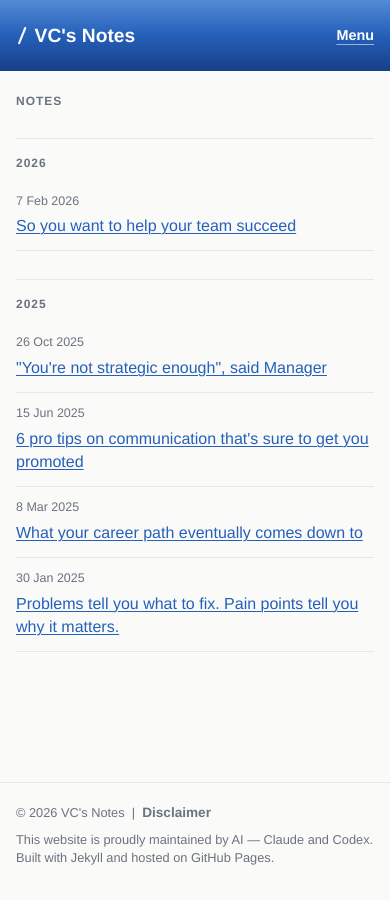
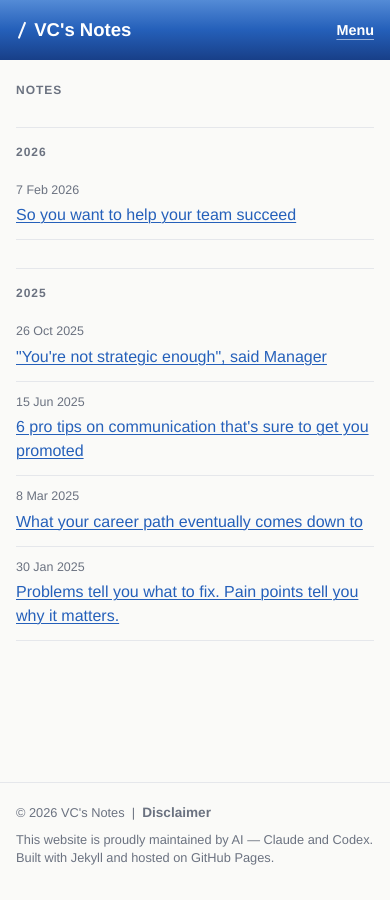
Before and after one commit to vcxcvii/vcxcvii.github.io, a Jekyll site: the page built from index.md, in a window 390 px wide. Built offline with Jekyll 4.4.1, drawn with Linux system fonts in a browser that asks for light colours.

Commit message:
Refine mobile header typography and spacing

```diff
--- a/assets/css/style.scss
+++ b/assets/css/style.scss
@@ -960,17 +960,17 @@ th {
   }
 
   #h1-nav-wrapper {
-    padding-top: 0.85rem;
-    padding-bottom: 0.85rem;
+    padding-top: 0.72rem;
+    padding-bottom: 0.68rem;
   }
 
   #h1-nav-wrapper h1 {
     margin-bottom: 0;
-    font-size: 1.28rem;
+    font-size: 1.22rem;
   }
 
   .site-title {
-    min-height: 2.75rem;
+    min-height: 2.35rem;
   }
 
   .tagline,
@@ -982,13 +982,15 @@ th {
     display: inline-flex;
     align-items: center;
     justify-content: center;
+    min-height: 2.35rem;
+    padding-left: 0.35rem;
   }
 
   .mobile-menu-panel {
     display: block;
-    margin-top: 0.72rem;
-    padding-top: 0.78rem;
-    padding-bottom: 0.2rem;
+    margin-top: 0.6rem;
+    padding-top: 0.62rem;
+    padding-bottom: 0.1rem;
     border-top: 1px solid rgba(255, 255, 255, 0.14);
   }
 
@@ -997,22 +999,22 @@ th {
   }
 
   .mobile-menu-tagline {
-    margin: 0 0 0.9rem 0;
-    color: rgba(255, 255, 255, 0.74);
-    font-size: 0.92rem;
-    line-height: 1.5;
+    margin: 0 0 0.72rem 0;
+    color: rgba(255, 255, 255, 0.72);
+    font-size: 0.89rem;
+    line-height: 1.45;
   }
 
   .mobile-menu-section + .mobile-menu-section {
-    margin-top: 0.82rem;
+    margin-top: 0.7rem;
   }
 
   .mobile-menu-section-label {
-    margin: 0 0 0.3rem 0;
-    color: rgba(255, 255, 255, 0.58);
-    font-size: 0.68rem;
+    margin: 0 0 0.18rem 0;
+    color: rgba(255, 255, 255, 0.54);
+    font-size: 0.64rem;
     font-weight: 700;
-    letter-spacing: 0.11em;
+    letter-spacing: 0.12em;
     text-transform: uppercase;
   }
 
@@ -1031,15 +1033,15 @@ th {
   .mobile-menu-external-link {
     display: flex;
     align-items: center;
-    gap: 0.38rem;
+    gap: 0.34rem;
     min-height: 0;
-    padding: 0.74rem 0;
+    padding: 0.62rem 0;
     border-radius: 0;
     background: transparent;
     border: 0;
     border-bottom: 1px solid rgba(255, 255, 255, 0.16);
     color: #fff;
-    font-size: 0.93rem;
+    font-size: 0.9rem;
     font-weight: 400;
     text-decoration: none;
     line-height: 1.25;
@@ -1051,10 +1053,10 @@ th {
   }
 
   .mobile-menu-external-icon {
-    width: 0.84rem;
-    height: 0.84rem;
+    width: 0.72rem;
+    height: 0.72rem;
     flex-shrink: 0;
-    opacity: 0.82;
+    opacity: 0.74;
     transform: translateY(0.01em);
   }
 
@@ -1184,7 +1186,7 @@ th {
   }
 
   #h1-nav-wrapper h1 {
-    font-size: 1.2rem;
+    font-size: 1.16rem;
     line-height: 1.1;
   }
 
@@ -1193,12 +1195,12 @@ th {
   }
 
   .mobile-menu-panel {
-    margin-top: 0.68rem;
-    padding-top: 0.74rem;
+    margin-top: 0.56rem;
+    padding-top: 0.56rem;
   }
 
   .mobile-menu-tagline {
-    font-size: 0.88rem;
+    font-size: 0.85rem;
   }
 
   .post-row {
```
Also changed, not shown: 1 other file.
